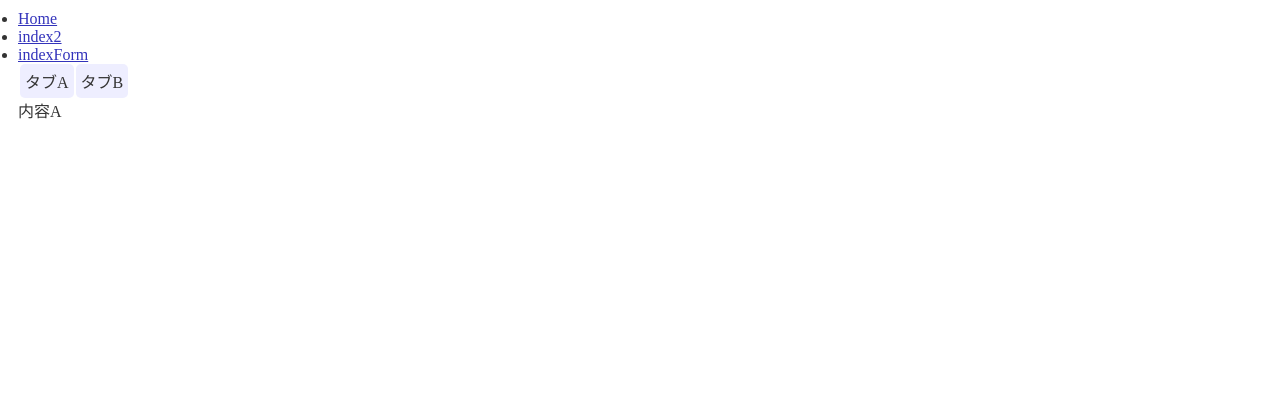
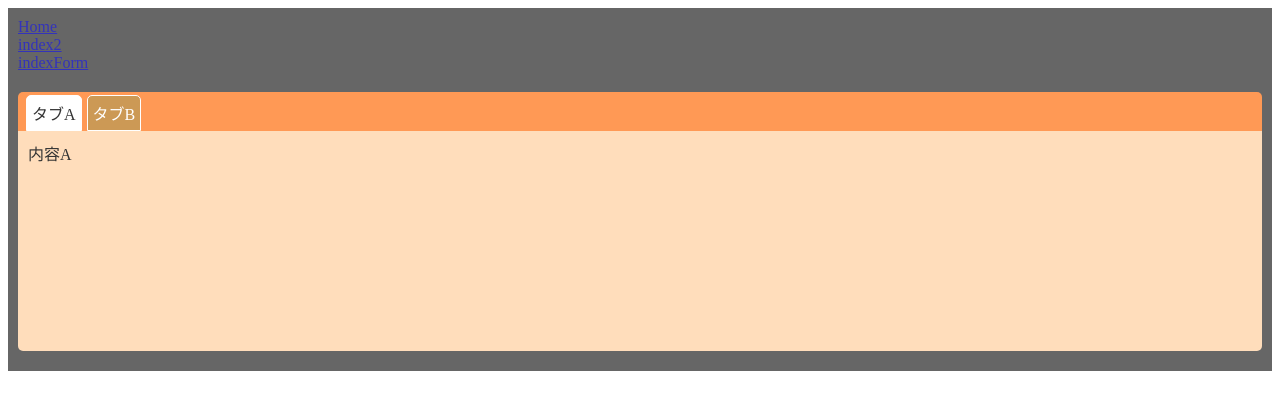
Before and after one commit to rokhr/rct, a React (Create React App) app in the folder app/: page /index2 in a window 1280 px wide. Shown: the top 410 px of the page. Built offline with nearby package versions, Linux system fonts and the light colour scheme.

Commit message:
style and tab active

```diff
--- a/app/src/data/items.js
+++ b/app/src/data/items.js
@@ -1,4 +1,4 @@
-const items =[
+const items = [
   {
     title: 'itemA',
     description: 'まずはAのアイテムです。',
--- a/app/src/index.css
+++ b/app/src/index.css
@@ -5,6 +5,10 @@ ul,
 il{
   padding: 0;
   margin: 0;
+}
+
+li {
+  list-style: none;
 }
 
 
@@ -19,6 +23,27 @@ body {
   color: #333;
 }
 
+.content{
+  margin: 20px 0 0 0;
+}
+
 #root {
-  margin: 10px;
+  padding: 10px;
+  background: #666;
 }
+
+.additem {
+  background: #fc9;
+  padding: 10px;
+  border-radius: 5px;
+}
+
+.additem > p {
+  display: table-row;
+}
+
+.additem > p > * {
+  display: table-cell;
+  vertical-align: top;
+  padding: 0 5px;
+}
--- a/app/src/util/html.js
+++ b/app/src/util/html.js
@@ -12,6 +12,15 @@ const nl2br = (text) => {
   });
 }
 
+const Br = () => {
+    return (
+        <React.Fragment>
+            <span dangerouslySetInnerHTML={{__html: '<br>'}} />
+        </React.Fragment>
+    );
+}
+
 export {
-  nl2br
+  nl2br,
+  Br
 }
--- a/app/src/views/components/item.js
+++ b/app/src/views/components/item.js
@@ -1,4 +1,4 @@
-import { nl2br } from "../../util/html";
+import { nl2br, Br } from "../../util/html";
 import React, { PureComponent } from "react";
 
 class Items extends React.Component {
@@ -44,22 +44,28 @@ class Items extends React.Component {
   render() {
     console.log('render_item', this.props.id);
     return (
-      <div className="app-item">
+      <div className={`${!this.props.isEditting ? 'app-item' : 'additem'}`}>
       {(() => {
         return !this.props.isEditting ?
           <React.Fragment>
-            <p className="app-item__title">タイトル: {this.props.title}</p>
+            <p className="app-item__title">☆ {this.props.title}</p>
             <p className="app-item__description">
-              説明: {typeof this.props.description === 'string' ? nl2br(this.props.description) : ''}
+              {typeof this.props.description === 'string' ? nl2br(this.props.description) : ''}
             </p>
           </React.Fragment>
           :
           <React.Fragment>
             <p>
-              <input type="text" name="title" defaultValue={this.state.editData.title} onChange={(e) => this.onChangeTitle(e)} />
+              <span>タイトル</span>
+              <div>
+                <input type="text" name="title" defaultValue={this.state.editData.title} onChange={(e) => this.onChangeTitle(e)} />
+              </div>
             </p>
             <p>
-              <textarea name="description" defaultValue={this.state.editData.description} onChange={(e) => this.onChangeDescription(e)} />
+              <span>内容</span>
+              <div>
+                <textarea name="description" defaultValue={this.state.editData.description} onChange={(e) => this.onChangeDescription(e)} />
+              </div>
             </p>
             <button onClick={(e) => this.props.edit.onClickEndEdit(e, this.props.id, this.state.editData)}>編集完了</button>
           </React.Fragment>
--- a/app/src/views/components/items.css
+++ b/app/src/views/components/items.css
@@ -2,12 +2,15 @@
   border: 1px solid #333;
   background: #eee;
   border-radius: 5px;
-  margin: 0 0 10px 0;
-  padding: 5px;
+  margin: 10px 0 15px 0;
+  padding: 10px;
 }
 
 .app-item__title {
 }
 
 .app-item__description {
+  margin: 10px 0;
+  padding-top: 10px;
+  border-top: 2px solid #666;
 }
--- a/app/src/views/components/tabBox/tabBox.css
+++ b/app/src/views/components/tabBox/tabBox.css
@@ -2,23 +2,38 @@
 }
 
 .app-tabPanels__tabList {
+  background: #f95;
+  padding: 3px 3px 0;
+  border-radius: 5px 5px 0 0;
 }
 
 .app-tabPanels__tabItem {
   display: inline-block;
   padding: 5px;
-  margin: 0 0 0 2px;
-  background: #eef;
-  border-radius: 5px;
+  margin: 0 0 0 5px;
+  background: #c95;
+  border: 1px solid #fff;
+  border-radius: 5px 5px 0 0;
+  color: #fff;
+}
+
+.app-tabPanels__tabItem.is-active {
+  background-color: #fff;
+  color: #333;
 }
 
 .app-tabPanels__panelList {
+  margin: 0 0 10px;
+  padding: 10px;
+  background: #fdb;
+  border-radius: 0 0 5px 5px;
+  min-height: 200px;
 }
 
 .app-tabPanels__panelItem {
   display: none;
 }
 
-.app-tabPanels__panelItem--active {
+.app-tabPanels__panelItem.is-active {
   display: block;
 }
--- a/app/src/views/components/tabBox/tabBox.js
+++ b/app/src/views/components/tabBox/tabBox.js
@@ -32,7 +32,7 @@ class tabBox extends React.Component {
   render() {
     return (
       <div className="app-tabPanels">
-        <TabItems data={data} onClick={ this.onClick.bind(this) } />
+        <TabItems data={data} onClick={ this.onClick.bind(this) } selected={this.state.selected} />
         <TabPanels data={data} selected={this.state.selected} />
       </div>
     );
--- a/app/src/views/components/tabBox/tabItem.js
+++ b/app/src/views/components/tabBox/tabItem.js
@@ -8,7 +8,7 @@ class TabItem extends React.Component {
   render() {
     return (
       <React.Fragment>
-        <li key={this.props.index} className="app-tabPanels__tabItem" onClick={(e) => this.props.onClick(e, this.props.index)}>
+        <li key={this.props.index} className={`${this.props.index === this.props.selected ? 'app-tabPanels__tabItem is-active':'app-tabPanels__tabItem'}`} onClick={(e) => this.props.onClick(e, this.props.index)}>
           {this.props.tabName}
         </li>
       </React.Fragment>
--- a/app/src/views/components/tabBox/tabItems.js
+++ b/app/src/views/components/tabBox/tabItems.js
@@ -11,7 +11,7 @@ class TabItems extends React.Component {
       <React.Fragment>
         <ul className="app-tabPanels__tabList">
           {this.props.data.map((data, index) =>
-            <TabItem onClick={this.props.onClick} index={index} tabName={data.tabName}  />
+            <TabItem onClick={this.props.onClick} index={index} tabName={data.tabName} selected={this.props.selected} />
           )}
         </ul>
       </React.Fragment>
--- a/app/src/views/components/tabBox/tabPanelItem.js
+++ b/app/src/views/components/tabBox/tabPanelItem.js
@@ -8,7 +8,7 @@ class TabItem extends React.Component {
   render() {
     return (
       <React.Fragment>
-        <div key={this.props.index} className={this.props.index === this.props.selected ? 'app-tabPanels__panelItem--active' : 'app-tabPanels__panelItem'}>
+        <div key={this.props.index} className={this.props.index === this.props.selected ? 'app-tabPanels__panelItem is-active' : 'app-tabPanels__panelItem'}>
           {this.props.tabContents}
         </div>
       </React.Fragment>
--- a/app/src/views/pages/index_form.js
+++ b/app/src/views/pages/index_form.js
@@ -11,8 +11,7 @@ class Page extends PureComponent {
         title: '',
         description: ''
       },
-      items: [
-      ]
+      items: JSON.parse(localStorage.getItem('items'))
     };
   }
 
@@ -101,13 +100,21 @@ class Page extends PureComponent {
 
     return (
       <React.Fragment>
+        <div class="additem">
           <p>
+            <span>タイトル</span>
+            <div>
               <input type="text" name="title" onChange={(e) => this.onChange(e)} value={this.state.formData.title} />
+            </div>
           </p>
           <p>
+            <span>内容</span>
+            <div>
               <textarea name="description" onChange={(e) => this.onChange(e)} value={this.state.formData.description} />
+            </div>
           </p>
-        <button onClick={(e) => this.onClickButton(e)}>Add Item</button>
+          <button onClick={(e) => this.onClickButton(e)}>新規追加</button>
+        </div>
         <p>
           ------------
         </p>
```
Lines whose indentation alone changed are shown as unchanged.
